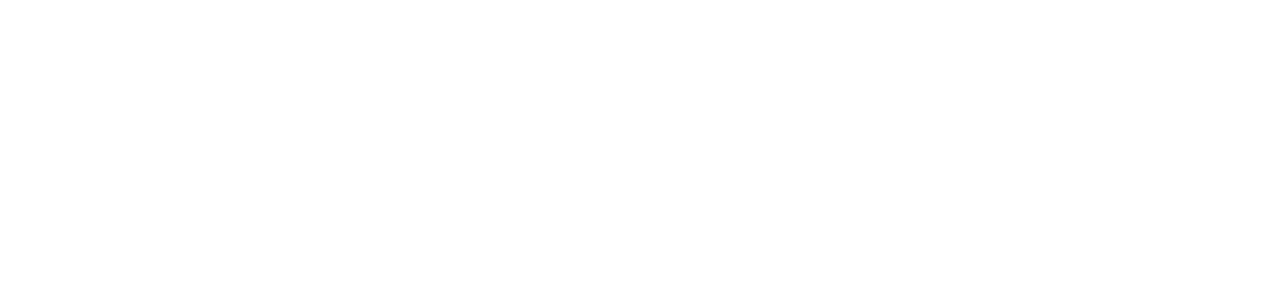
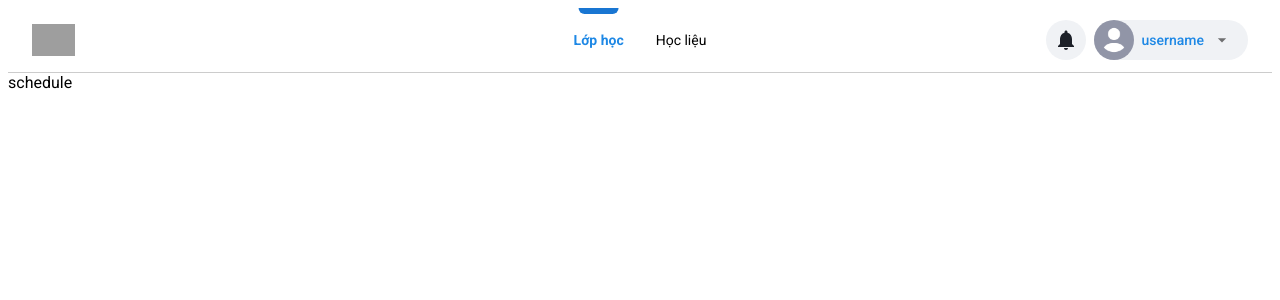
Before and after one commit to tuannguyensn2001/ggclass_react_vite, a React (Vite) app: page /class/1/schedule in a window 1280 px wide. Before the commit this address had no page. Shown: the top 300 px of the page. Built offline with nearby package versions, Linux system fonts and the light colour scheme; grey boxes are pictures that could not be loaded; what material-ui-confirm would draw is missing.

Commit message:
setup schedule

```diff
--- a/src/components/Header/index.jsx
+++ b/src/components/Header/index.jsx
@@ -16,13 +16,13 @@
           <img src="https://shub.edu.vn/images/brand-blue.svg" alt="logo" />
         </div>
 
-        {Boolean(user) && (
+        {!Boolean(user) && (
           <>
             <HeaderContent />
             <HeaderRight />
           </>
         )}
-        {!Boolean(user) && (
+        {Boolean(user) && (
           <div className={"tw-h-[64px] tw-flex tw-flex-col tw-justify-center"}>
             <Link to={"/login"} className={"tw-no-underline"}>
               <Button variant={"contained"}>Đăng nhập</Button>
--- /dev/null
+++ b/src/pages/Schedule/index.jsx
@@ -0,0 +1,5 @@
+function Schedule() {
+  return <div>schedule</div>;
+}
+
+export default Schedule;
--- a/src/routes/routes.js
+++ b/src/routes/routes.js
@@ -1,4 +1,4 @@
-import {Fragment, lazy} from "react";
+import { Fragment, lazy } from "react";
 
 const Home = lazy(() => import("~/pages/Home"));
 const Login = lazy(() => import("~/pages/Login"));
@@ -6,7 +6,8 @@
 const Resource = lazy(() => import("~/pages/Resource"));
 const DetailClass = lazy(() => import("~/pages/DetailClass"));
 const Newsfeed = lazy(() => import("~/pages/Newsfeed"));
-const AddHomework = lazy(() => import("~/pages/AddHomework"))
+const AddHomework = lazy(() => import("~/pages/AddHomework"));
+const Schedule = lazy(() => import("~/pages/Schedule"));
 import DefaultLayout from "~/layout/Default";
 
 const routes = [
@@ -40,14 +41,17 @@
         path: "newsfeed",
         component: Newsfeed,
       },
+      {
+        path: "schedule",
+        component: Schedule,
+      },
     ],
   },
   {
     path: "/class/:id/homework/add",
     component: AddHomework,
-    layout: Fragment
+    layout: Fragment,
   },
-
 ];
 
 export default routes;
```
